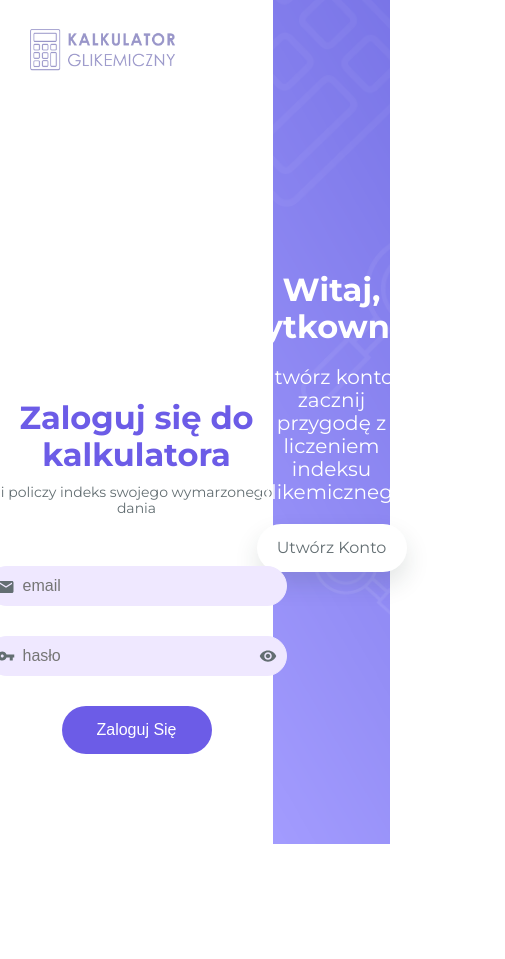
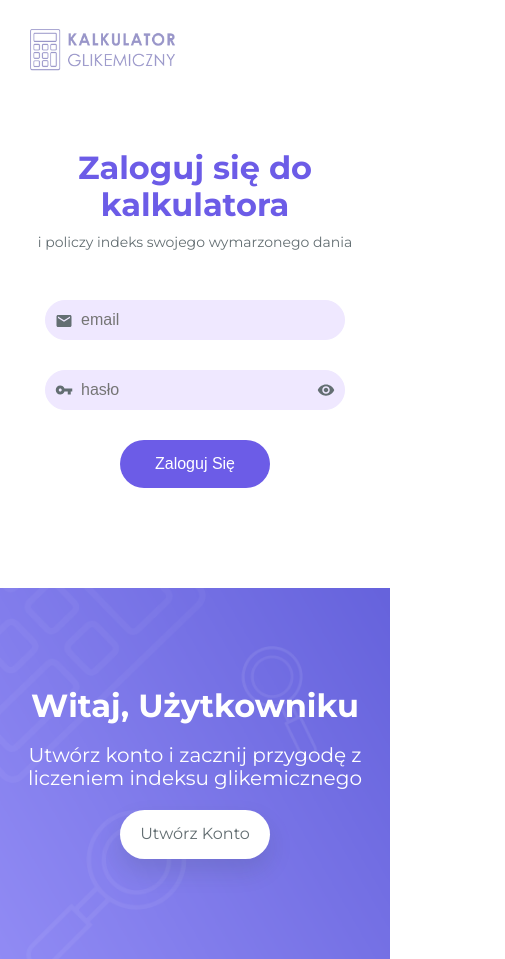
Before and after one commit to ErnestTeluk/kalkulator-glikemiczny, a React (Create React App) app in the folder frontend/: page / in a window 390 px wide. Shown: the whole page, 505 px wide, since content can reach past the window. Before the commit the page ends 844 px from the top, so only its background shows below. Built offline with nearby package versions, Linux system fonts and the light colour scheme.

Commit message:
add mobile view from Sign in and Sign up

```diff
--- a/frontend/src/Components/Auth/Sign/Sign.styled.js
+++ b/frontend/src/Components/Auth/Sign/Sign.styled.js
@@ -7,7 +7,11 @@ export const SectionWrapper = styled.div`
   justify-content: flex-start;
   align-items: center;
   flex-flow: column;
-  padding-top: 300px;
+  padding: 50px 0 100px 0;
+
+  ${({ theme }) => theme.Mq.bigTablet} {
+    padding: 300px 0 0 0;
+  }
 `;
 
 export const FormWrapper = styled.div`
--- a/frontend/src/Components/Auth/SignOption/SignOption.styled.js
+++ b/frontend/src/Components/Auth/SignOption/SignOption.styled.js
@@ -16,6 +16,7 @@ export const Title = styled.h1`
   color: ${({ theme }) => theme.Colors.white};
   text-align: center;
   margin-bottom: 20px;
+  padding: 0 20px;
 `;
 
 export const Text = styled.p`
@@ -25,7 +26,15 @@ export const Text = styled.p`
   color: ${({ theme }) => theme.Colors.white};
   text-align: center;
   margin-bottom: 20px;
-  padding: 0 100px;
+  padding: 0 20px;
+
+  ${({ theme }) => theme.Mq.desktop} {
+    padding: 0 25px;
+  }
+
+  ${({ theme }) => theme.Mq.bigDesktop} {
+    padding: 0 50px;
+  }
 `;
 
 export const ButtonText = styled.span`
--- a/frontend/src/Components/Auth/SignUpForm/SignUpForm.styled.js
+++ b/frontend/src/Components/Auth/SignUpForm/SignUpForm.styled.js
@@ -4,7 +4,7 @@ export const MailIconWrapper = styled.div`
   position: absolute;
   width: 18px;
   height: 18px;
-  top: 105px;
+  top: 101px;
   left: 10px;
 `;
 
@@ -12,7 +12,7 @@ export const PasswordIconWrapper = styled.div`
   position: absolute;
   width: 18px;
   height: 18px;
-  top: 177px;
+  top: 171px;
   left: 10px;
 `;
 
@@ -20,7 +20,7 @@ export const ShowIconWrapper = styled.div`
   position: absolute;
   width: 18px;
   height: 18px;
-  top: 178px;
+  top: 171px;
   right: 10px;
   cursor: pointer;
   transition: transform 0.3s ease-in-out;
@@ -33,6 +33,6 @@ export const PersonIconWrapper = styled.div`
   position: absolute;
   width: 18px;
   height: 18px;
-  top: 32px;
+  top: 31px;
   left: 10px;
 `;
--- a/frontend/src/Pages/SignIn/SignIn.js
+++ b/frontend/src/Pages/SignIn/SignIn.js
@@ -26,7 +26,7 @@ const SignIn = () => {
   return (
     <PageWrapper>
       <SignContainer>
-        <LogoWrapper>
+        <LogoWrapper isDesktop>
           <Logo src={LogoColor} />
         </LogoWrapper>
         <SignWrapper>
--- a/frontend/src/Pages/SignIn/SignIn.styled.js
+++ b/frontend/src/Pages/SignIn/SignIn.styled.js
@@ -2,10 +2,15 @@ import styled from 'styled-components/macro';
 
 export const PageWrapper = styled.div`
   width: 100vw;
-  height: 100vh;
+  height: auto;
   display: flex;
   justify-content: flex-start;
-  flex-direction: ${(props) => (props.isReverse ? 'row-reverse' : 'row')};
+  flex-direction: column;
+
+  ${({ theme }) => theme.Mq.bigTablet} {
+    height: 100vh;
+    flex-direction: ${(props) => (props.isReverse ? 'row-reverse' : 'row')};
+  }
 `;
 
 export const LogoWrapper = styled.div`
@@ -19,30 +24,40 @@ export const LogoWrapper = styled.div`
 
 export const SignWrapper = styled.div`
   width: 100%;
-  height: calc(100% - 100px);
+  height: 100%;
   display: flex;
   justify-content: center;
   align-items: center;
 `;
 
 export const OptionWrapper = styled.div`
-  width: 30%;
+  width: 100%;
   height: 100%;
+  padding: 100px 0;
   display: flex;
   justify-content: center;
   align-items: center;
   background-image: url(${(props) => props.imgUrl});
   background-repeat: no-repeat;
   background-size: cover;
+
+  ${({ theme }) => theme.Mq.bigTablet} {
+    width: 30%;
+    padding: 0;
+  }
 `;
 
 export const SignContainer = styled.div`
-  width: 70%;
+  width: 100%;
   height: 100%;
   display: flex;
   justify-content: flex-start;
   align-items: flex-start;
   flex-wrap: wrap;
+
+  ${({ theme }) => theme.Mq.bigTablet} {
+    width: 70%;
+  }
 `;
 
 export const Logo = styled.img`
--- a/frontend/src/Pages/SignUp/SignUp.js
+++ b/frontend/src/Pages/SignUp/SignUp.js
@@ -1,16 +1,17 @@
 import React from 'react';
 
 import LogoWhite from 'Assets/Image/LogoWhite.png';
+import LogoColor from 'Assets/Image/LogoColor.png';
 import SignBackground from 'Assets/Image/SignBackground.png';
 import Sign from 'Components/Auth/Sign/Sign';
 import SignOption from 'Components/Auth/SignOption/SignOption';
+import { PageWrapper, SignWrapper, Logo } from 'Pages/SignIn/SignIn.styled';
 import {
-  PageWrapper,
-  SignWrapper,
+  OptionWrapper,
+  SignOptionWrapper,
+  LogoMobileWrapper,
   LogoWrapper,
-  Logo,
-} from 'Pages/SignIn/SignIn.styled';
-import { OptionWrapper, SignOptionWrapper } from './SignUp.styled';
+} from './SignUp.styled';
 
 const SignUp = () => {
   const SignUpData = {
@@ -24,13 +25,16 @@ const SignUp = () => {
 
   return (
     <PageWrapper isReverse>
+      <LogoWrapper isDesktop>
+        <Logo src={LogoColor} />
+      </LogoWrapper>
       <SignWrapper>
         <Sign title={SignUpData.signTitle} text={SignUpData.signText} />
       </SignWrapper>
       <OptionWrapper imgUrl={SignBackground}>
-        <LogoWrapper>
+        <LogoMobileWrapper>
           <Logo src={LogoWhite} />
-        </LogoWrapper>
+        </LogoMobileWrapper>
         <SignOptionWrapper>
           <SignOption
             title={SignUpData.title}
--- a/frontend/src/Pages/SignUp/SignUp.styled.js
+++ b/frontend/src/Pages/SignUp/SignUp.styled.js
@@ -1,8 +1,9 @@
 import styled from 'styled-components/macro';
 
 export const OptionWrapper = styled.div`
-  width: 30%;
+  width: 100%;
   height: 100%;
+  padding: 100px 0;
   display: flex;
   flex-flow: column;
   justify-content: center;
@@ -10,6 +11,37 @@ export const OptionWrapper = styled.div`
   background-image: url(${(props) => props.imgUrl});
   background-repeat: no-repeat;
   background-size: cover;
+
+  ${({ theme }) => theme.Mq.bigTablet} {
+    width: 30%;
+    padding: 0;
+  }
+`;
+
+export const LogoWrapper = styled.div`
+  width: calc(100% - 30px);
+  height: 100px;
+  display: flex;
+  justify-content: flex-start;
+  align-items: center;
+  padding-left: 30px;
+
+  ${({ theme }) => theme.Mq.bigTablet} {
+    display: none;
+  }
+`;
+
+export const LogoMobileWrapper = styled.div`
+  width: calc(100% - 30px);
+  height: 100px;
+  display: none;
+  justify-content: flex-start;
+  align-items: center;
+  padding-left: 30px;
+
+  ${({ theme }) => theme.Mq.bigTablet} {
+    display: flex;
+  }
 `;
 
 export const SignOptionWrapper = styled.div`
--- /dev/null
+++ b/frontend/src/Utils/MediaQueries/MediaQueries.js
@@ -0,0 +1,13 @@
+const breakpoints = {
+  bigDesktop: 1400,
+  desktop: 1200,
+  bigTablet: 992,
+  tablet: 768,
+  bigPhone: 576,
+  phone: 375,
+};
+
+export const Mq = Object.keys(breakpoints).reduce((acc, breakpoint) => {
+  acc[breakpoint] = `@media (min-width: ${breakpoints[breakpoint]}px)`;
+  return acc;
+}, {});
--- a/frontend/src/Utils/Theme/Theme.js
+++ b/frontend/src/Utils/Theme/Theme.js
@@ -2,10 +2,12 @@ import { FontFamily } from 'Utils/FontFamily/FontFamily';
 import { Colors } from 'Utils/Colors/Colors';
 import { FontSize } from 'Utils/FontSize/FontSize';
 import { FontWeight } from 'Utils/FontWeight/FontWeight';
+import { Mq } from 'Utils/MediaQueries/MediaQueries';
 
 export const Theme = {
   Colors,
   FontFamily,
   FontSize,
   FontWeight,
+  Mq,
 };
```
Also changed, not shown: 1 other file (tests, documents, lock files or other folders).
